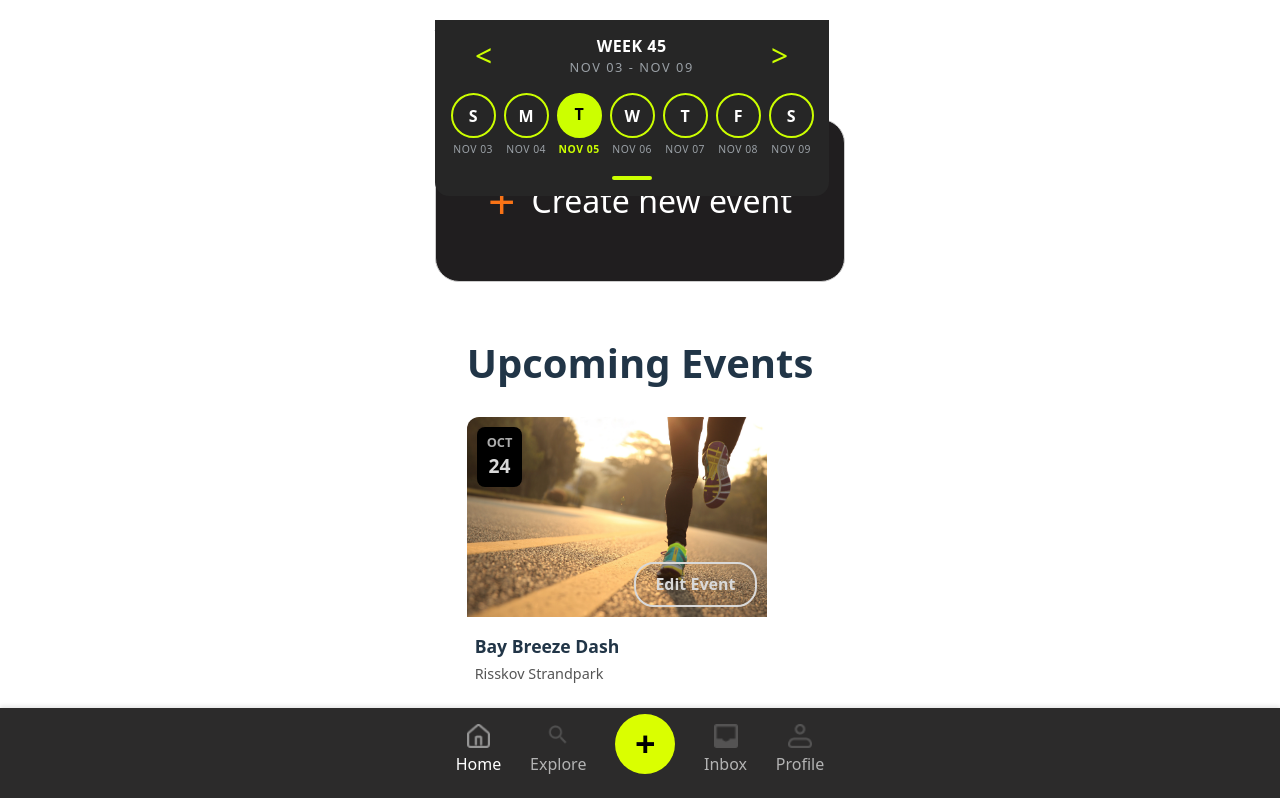
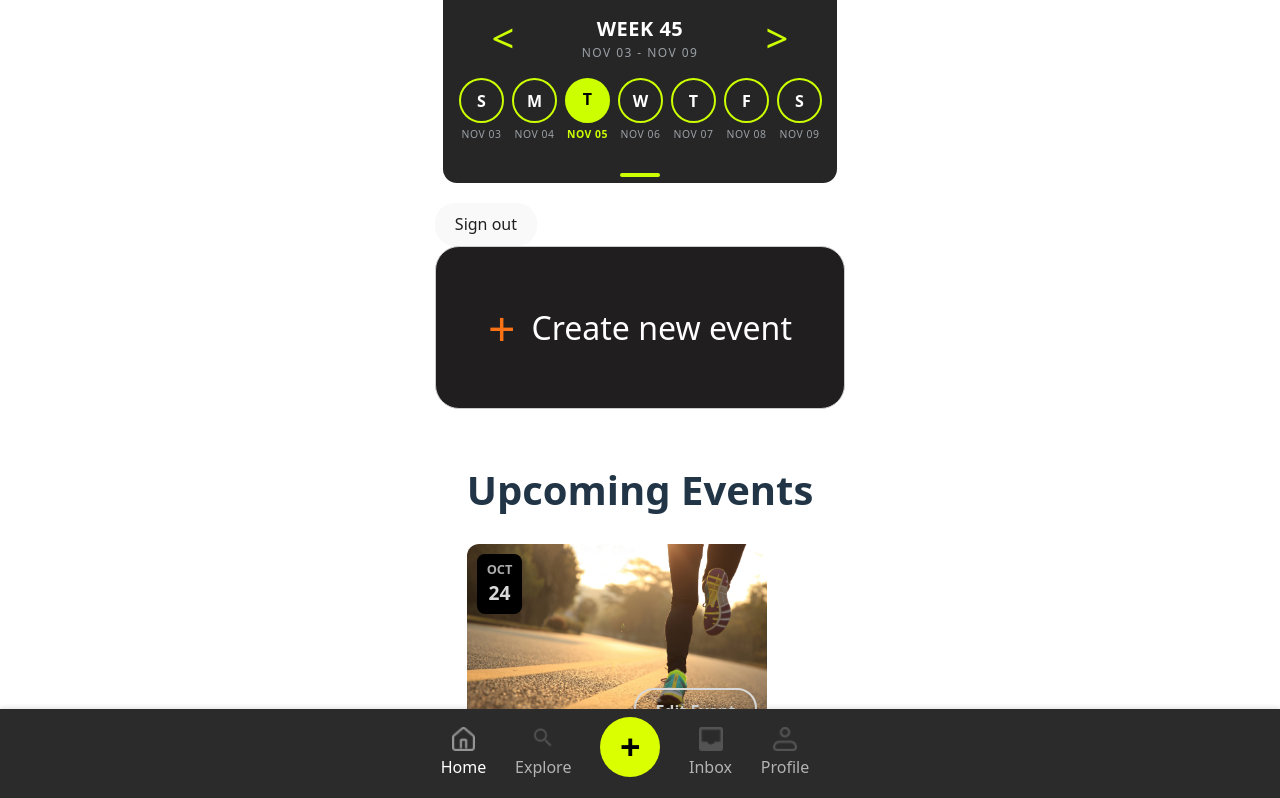
Before and after one commit to RichardHoleva/WebApp2025, a React (Vite) app in the folder Runder/: page /dashboard in a window 1280 px wide. Shown: the top 798 px of the page. Built offline with nearby package versions, Linux system fonts and the light colour scheme; no server answers; sample sign-in values are in the browser's storage.

Commit message:
calendar done

```diff
--- a/Runder/src/components/Calendar.jsx
+++ b/Runder/src/components/Calendar.jsx
@@ -1,4 +1,3 @@
-// Calendar.jsx
 import { useState } from "react";
 import "../styles/calendar.css";
 
@@ -6,7 +5,6 @@ export default function Calendar() {
   const [currentWeekStart, setCurrentWeekStart] = useState(getMonday(new Date()));
   const [selectedDate, setSelectedDate] = useState(new Date());
   const [isCollapsed, setIsCollapsed] = useState(false);
-  const [isClosing, setIsClosing] = useState(false);
 
   function getMonday(date) {
     const day = date.getDay();
@@ -52,6 +50,10 @@ export default function Calendar() {
     return 1 + Math.round(((tempDate - week1) / 86400000 - 3 + ((week1.getDay() + 6) % 7)) / 7);
   }
 
+  function handleToggle() {
+    setIsCollapsed(!isCollapsed);
+  }
+
   const weekDays = ['S', 'M', 'T', 'W', 'T', 'F', 'S'];
   const daysInWeek = [];
   for (let i = 0; i < 7; i++) {
@@ -59,18 +61,6 @@ export default function Calendar() {
   }
 
   const weekNumber = getWeekNumber(currentWeekStart);
-
-  function handleToggle() {
-    if (!isCollapsed) {
-      setIsClosing(true);
-      setTimeout(() => {
-        setIsCollapsed(true);
-        setIsClosing(false);
-      }, 300);
-    } else {
-      setIsCollapsed(false);
-    }
-  }
 
   return (
     <div className={`calendar ${isCollapsed ? 'collapsed' : ''}`}>
@@ -89,8 +79,8 @@ export default function Calendar() {
         </button>
       </div>
 
-      {(!isCollapsed || isClosing) && (
-        <div className={`calendar-days ${isClosing ? 'closing' : ''}`}>
+      <div className={`calendar-days-container ${isCollapsed ? 'collapsed' : 'expanded'}`}>
+        <div className="calendar-days">
           {daysInWeek.map((day, index) => (
             <div key={index} className="calendar-day-wrapper">
               <button
@@ -104,7 +94,7 @@ export default function Calendar() {
             </div>
           ))}
         </div>
-      )}
+      </div>
 
       <button
         className="calendar-toggle"
--- a/Runder/src/pages/Dashboard.jsx
+++ b/Runder/src/pages/Dashboard.jsx
@@ -20,7 +20,6 @@ export default function Dashboard() {
       <Calendar />
       <div>
         <header>
-          <h2>Welcome, {user?.email ?? 'runner'}</h2>
           <button onClick={() => signOut(auth)}>Sign out</button>
         </header>
 
--- a/Runder/src/styles/calendar.css
+++ b/Runder/src/styles/calendar.css
@@ -1,4 +1,3 @@
-/* WeekSlider.css */
 :root{
   --bg:#1f1f1f;
   --panel:#262626;
@@ -14,11 +13,12 @@
   padding: 14px 12px 8px;
   width: 100%;
   max-width: 370px;
-  margin: 0 auto;
-  position: fixed;
-  top: 20px;
+  margin: 0 auto 20px auto;
+  position: relative;
   z-index: 100;
+  transition: padding 0.4s ease;
 }
+
 .calendar.collapsed {
   padding-bottom: 14px;
 }
@@ -38,28 +38,28 @@
 .calendar-week {
   font-weight: bold;
   letter-spacing: 0.5px;
+  font-size: 20px;
 }
 
 .calendar-range {
-  font-size: 0.8rem;
+  font-size: 12px;
   color: #9aa0a6;
   letter-spacing: 0.12em;
 }
 
 .calendar-arrow {
-  width: 36px;
-  height: 36px;
+  width: 80px;
+  height: 40px;
   background: transparent;
   color: #ccff00;
-  font-size: 30px;
+  font-size: 40px;
   cursor: pointer;
   display: flex;
   align-items: center;
   justify-content: center;
   line-height: 1;
+  border: none;
 }
-
-
 
 
 .calendar-arrow:focus {
@@ -67,45 +67,27 @@
   color: #ccff00;
 }
 
+.calendar-days-container {
+  overflow: hidden;
+  transition: max-height 0.4s ease, opacity 0.4s ease;
+}
+
+.calendar-days-container.expanded {
+  max-height: 100px;
+  opacity: 1;
+}
+
+.calendar-days-container.collapsed {
+  max-height: 0;
+  opacity: 0;
+}
+
 .calendar-days {
   display: flex;
   justify-content: flex-start;
   gap: 8px;
   padding: 6px 4px 2px;
-  overflow-x: auto;
-  overflow-y: hidden;
-  max-height: 100px;
-  animation: slideDown 0.3s ease-out;
-}
 
-.calendar-days.closing {
-  animation: slideUp 0.3s ease-out;
-}
-
-@keyframes slideDown {
-  from {
-    max-height: 0;
-    opacity: 0;
-    transform: translateY(-20px);
-  }
-  to {
-    max-height: 100px;
-    opacity: 1;
-    transform: translateY(0);
-  }
-}
-
-@keyframes slideUp {
-  from {
-    max-height: 100px;
-    opacity: 1;
-    transform: translateY(0);
-  }
-  to {
-    max-height: 0;
-    opacity: 0;
-    transform: translateY(-20px);
-  }
 }
 
 .calendar-days:hover {
@@ -137,9 +119,10 @@
   cursor: pointer;
 }
 
-.calendar-day:hover {
-  transform: translateY(-2px);
+.calendar-day:focus {
+  outline: none;
 }
+
 
 .day-letter {
   font-weight: bold;
@@ -164,7 +147,7 @@
 .calendar-day.selected {
   background-color: #ccff00;
   color: black;
-  border-color: #ccff00;
+  border-color: #ccff00
 }
 
 .calendar-day.selected + .day-date {
@@ -177,16 +160,18 @@
 }
 
 .calendar-toggle {
-  width: 40px;
-  height: 20px;
+  width: 100px;
+  height: 30px;
   background: transparent;
   border: none;
   cursor: pointer;
   display: flex;
   align-items: center;
   justify-content: center;
-  margin: 8px auto 0;
+  margin:  0 auto;
   padding: 0;
+  padding-top: 30px;
+  border-radius:  14px 14px 0 0;
 }
 
 .toggle-line {
@@ -197,9 +182,6 @@
   transition: transform 0.3s ease;
 }
 
-.calendar-toggle:hover .toggle-line {
-  background-color: #e0ff4d;
-}
 
 .calendar-toggle:focus {
   outline: none;
--- a/Runder/src/styles/navbar.css
+++ b/Runder/src/styles/navbar.css
@@ -3,7 +3,7 @@
   box-shadow: 0 -2px 4px rgba(0, 0, 0, 0.1);
   padding: 0 20px;
   position: fixed;
-  bottom: 0;
+  bottom: -5px;
   left: 0;
   right: 0;
 }
@@ -13,8 +13,8 @@
   justify-content: center;
   align-items: center;
   max-width: 1200px;
-  margin: 0 auto;
-  padding: 1rem 0;
+  margin: 5px;
+  padding: 0.8rem 0;
 }
 
 .navbar-menu {
```
